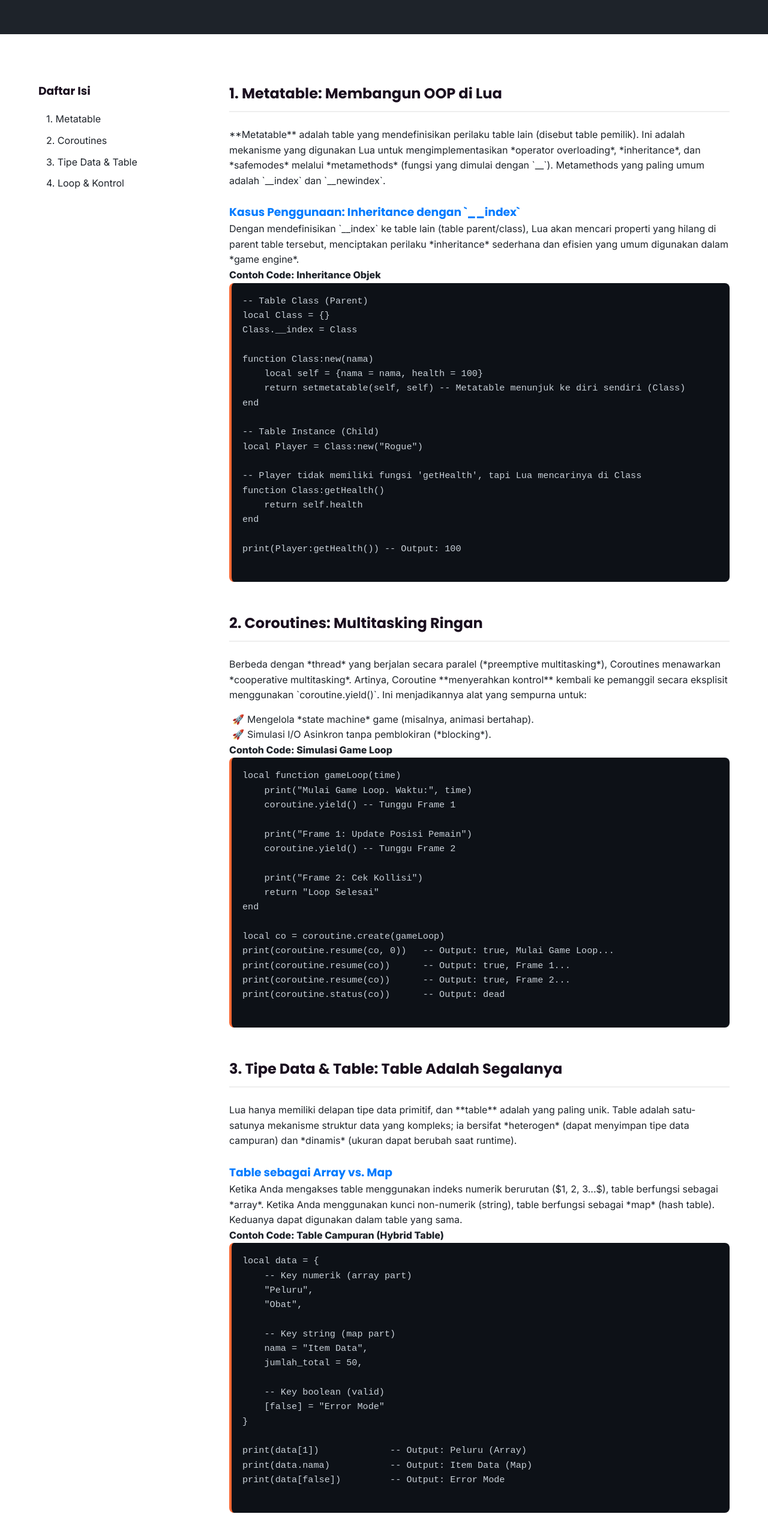
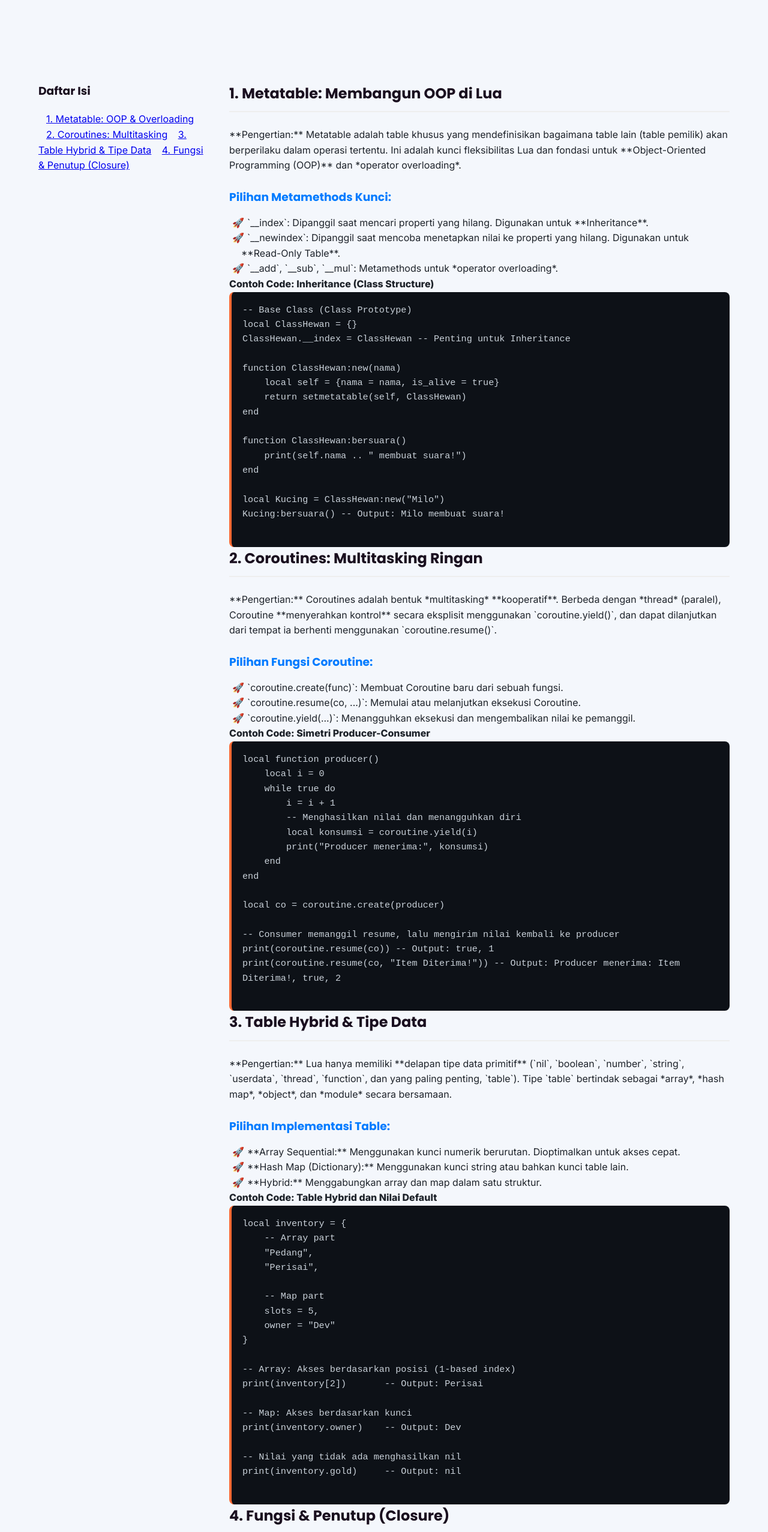
Before and after one commit to Viunze/CodingUser, a plain HTML site: page docs.html in a window 1280 px wide. Shown: the part 246-2800 px from the top of the page at 60% size. Drawn offline with Linux system fonts and the light colour scheme.

Commit message:
Update docs.html

```diff
--- a/docs.html
+++ b/docs.html
@@ -24,112 +24,142 @@
     </header>
 
     <main>
-        <section class="docs-header" style="background-color: var(--color-dark); color: white; padding: 120px 0 60px 0;">
+        <section class="docs-header">
             <div class="container">
                 <h1 style="font-size: 3rem; color: var(--color-accent-orange);">Dokumentasi Inti Lua</h1>
                 <p style="font-size: 1.2rem; margin-top: 15px;">Penjelasan mendalam, contoh kode, dan kasus penggunaan untuk fitur-fitur terkuat Lua.</p>
             </div>
         </section>
 
-        <section class="docs-content" style="padding: 80px 0; background-color: white;">
+        <section class="docs-content">
             <div class="container" style="display: flex; gap: 40px;">
 
                 <aside style="flex: 1; max-width: 280px;">
                     <nav class="docs-sidebar" style="position: sticky; top: 100px;">
                         <h3 style="color: var(--lua-purple-dark); margin-bottom: 20px;">Daftar Isi</h3>
-                        <a href="#metatable-full" class="sidebar-link" style="display: block; margin-bottom: 10px; color: var(--color-dark); text-decoration: none;">1. Metatable</a>
-                        <a href="#coroutine-full" class="sidebar-link" style="display: block; margin-bottom: 10px; color: var(--color-dark); text-decoration: none;">2. Coroutines</a>
-                        <a href="#datatype-full" class="sidebar-link" style="display: block; margin-bottom: 10px; color: var(--color-dark); text-decoration: none;">3. Tipe Data & Table</a>
-                        <a href="#loops" class="sidebar-link" style="display: block; margin-bottom: 10px; color: var(--color-dark); text-decoration: none;">4. Loop & Kontrol</a>
+                        <a href="#metatable-full" class="sidebar-link">1. Metatable: OOP & Overloading</a>
+                        <a href="#coroutine-full" class="sidebar-link">2. Coroutines: Multitasking</a>
+                        <a href="#datatype-full" class="sidebar-link">3. Table Hybrid & Tipe Data</a>
+                        <a href="#functions" class="sidebar-link">4. Fungsi & Penutup (Closure)</a>
                     </nav>
                 </aside>
 
                 <article style="flex: 3; min-width: 600px;">
 
-                    <h2 id="metatable-full" style="color: var(--lua-purple-dark); border-bottom: 2px solid #eee; padding-bottom: 10px; margin-bottom: 25px;">1. Metatable: Membangun OOP di Lua</h2>
+                    <h2 id="metatable-full">1. Metatable: Membangun OOP di Lua</h2>
                     <p>
-                        **Metatable** adalah table yang mendefinisikan perilaku table lain (disebut table pemilik). Ini adalah mekanisme yang digunakan Lua untuk mengimplementasikan *operator overloading*, *inheritance*, dan *safemodes* melalui *metamethods* (fungsi yang dimulai dengan `__`). Metamethods yang paling umum adalah `__index` dan `__newindex`.
+                        **Pengertian:** Metatable adalah table khusus yang mendefinisikan bagaimana table lain (table pemilik) akan berperilaku dalam operasi tertentu. Ini adalah kunci fleksibilitas Lua dan fondasi untuk **Object-Oriented Programming (OOP)** dan *operator overloading*.
                     </p>
-                    <h3 style="margin-top: 25px; color: var(--color-accent-blue);">Kasus Penggunaan: Inheritance dengan `__index`</h3>
-                    <p>
-                        Dengan mendefinisikan `__index` ke table lain (table parent/class), Lua akan mencari properti yang hilang di parent table tersebut, menciptakan perilaku *inheritance* sederhana dan efisien yang umum digunakan dalam *game engine*.
-                    </p>
-                    <h4 class="code-title" style="color: var(--color-dark);">Contoh Code: Inheritance Objek</h4>
+                    <h3 style="margin-top: 25px; color: var(--color-accent-blue);">Pilihan Metamethods Kunci:</h3>
+                    <ul>
+                        <li>`__index`: Dipanggil saat mencari properti yang hilang. Digunakan untuk **Inheritance**.</li>
+                        <li>`__newindex`: Dipanggil saat mencoba menetapkan nilai ke properti yang hilang. Digunakan untuk **Read-Only Table**.</li>
+                        <li>`__add`, `__sub`, `__mul`: Metamethods untuk *operator overloading*.</li>
+                    </ul>
+
+                    <h4 class="code-title" style="color: var(--color-dark);">Contoh Code: Inheritance (Class Structure)</h4>
                     <pre class="code-block">
--- Table Class (Parent)
-local Class = {}
-Class.__index = Class
+-- Base Class (Class Prototype)
+local ClassHewan = {}
+ClassHewan.__index = ClassHewan -- Penting untuk Inheritance
 
-function Class:new(nama)
-    local self = {nama = nama, health = 100}
-    return setmetatable(self, self) -- Metatable menunjuk ke diri sendiri (Class)
+function ClassHewan:new(nama)
+    local self = {nama = nama, is_alive = true}
+    return setmetatable(self, ClassHewan)
 end
 
--- Table Instance (Child)
-local Player = Class:new("Rogue")
-
--- Player tidak memiliki fungsi 'getHealth', tapi Lua mencarinya di Class
-function Class:getHealth()
-    return self.health
+function ClassHewan:bersuara()
+    print(self.nama .. " membuat suara!")
 end
 
-print(Player:getHealth()) -- Output: 100
+local Kucing = ClassHewan:new("Milo")
+Kucing:bersuara() -- Output: Milo membuat suara!
                     </pre>
 
-                    <h2 id="coroutine-full" style="color: var(--lua-purple-dark); border-bottom: 2px solid #eee; padding-bottom: 10px; margin-top: 50px; margin-bottom: 25px;">2. Coroutines: Multitasking Ringan</h2>
+                    <h2 id="coroutine-full">2. Coroutines: Multitasking Ringan</h2>
                     <p>
-                        Berbeda dengan *thread* yang berjalan secara paralel (*preemptive multitasking*), Coroutines menawarkan *cooperative multitasking*. Artinya, Coroutine **menyerahkan kontrol** kembali ke pemanggil secara eksplisit menggunakan `coroutine.yield()`. Ini menjadikannya alat yang sempurna untuk:
-                        <ul>
-                            <li>Mengelola *state machine* game (misalnya, animasi bertahap).</li>
-                            <li>Simulasi I/O Asinkron tanpa pemblokiran (*blocking*).</li>
-                        </ul>
+                        **Pengertian:** Coroutines adalah bentuk *multitasking* **kooperatif**. Berbeda dengan *thread* (paralel), Coroutine **menyerahkan kontrol** secara eksplisit menggunakan `coroutine.yield()`, dan dapat dilanjutkan dari tempat ia berhenti menggunakan `coroutine.resume()`.
                     </p>
-                    <h4 class="code-title" style="color: var(--color-dark);">Contoh Code: Simulasi Game Loop</h4>
+                    <h3 style="margin-top: 25px; color: var(--color-accent-blue);">Pilihan Fungsi Coroutine:</h3>
+                    <ul>
+                        <li>`coroutine.create(func)`: Membuat Coroutine baru dari sebuah fungsi.</li>
+                        <li>`coroutine.resume(co, ...)`: Memulai atau melanjutkan eksekusi Coroutine.</li>
+                        <li>`coroutine.yield(...)`: Menangguhkan eksekusi dan mengembalikan nilai ke pemanggil.</li>
+                    </ul>
+
+                    <h4 class="code-title" style="color: var(--color-dark);">Contoh Code: Simetri Producer-Consumer</h4>
                     <pre class="code-block">
-local function gameLoop(time)
-    print("Mulai Game Loop. Waktu:", time)
-    coroutine.yield() -- Tunggu Frame 1
-
-    print("Frame 1: Update Posisi Pemain")
-    coroutine.yield() -- Tunggu Frame 2
-
-    print("Frame 2: Cek Kollisi")
-    return "Loop Selesai"
+local function producer()
+    local i = 0
+    while true do
+        i = i + 1
+        -- Menghasilkan nilai dan menangguhkan diri
+        local konsumsi = coroutine.yield(i)
+        print("Producer menerima:", konsumsi)
+    end
 end
 
-local co = coroutine.create(gameLoop)
-print(coroutine.resume(co, 0))   -- Output: true, Mulai Game Loop...
-print(coroutine.resume(co))      -- Output: true, Frame 1...
-print(coroutine.resume(co))      -- Output: true, Frame 2...
-print(coroutine.status(co))      -- Output: dead
+local co = coroutine.create(producer)
+
+-- Consumer memanggil resume, lalu mengirim nilai kembali ke producer
+print(coroutine.resume(co)) -- Output: true, 1
+print(coroutine.resume(co, "Item Diterima!")) -- Output: Producer menerima: Item Diterima!, true, 2
                     </pre>
 
-                    <h2 id="datatype-full" style="color: var(--lua-purple-dark); border-bottom: 2px solid #eee; padding-bottom: 10px; margin-top: 50px; margin-bottom: 25px;">3. Tipe Data & Table: Table Adalah Segalanya</h2>
+                    <h2 id="datatype-full">3. Table Hybrid & Tipe Data</h2>
                     <p>
-                        Lua hanya memiliki delapan tipe data primitif, dan **table** adalah yang paling unik. Table adalah satu-satunya mekanisme struktur data yang kompleks; ia bersifat *heterogen* (dapat menyimpan tipe data campuran) dan *dinamis* (ukuran dapat berubah saat runtime).
+                        **Pengertian:** Lua hanya memiliki **delapan tipe data primitif** (`nil`, `boolean`, `number`, `string`, `userdata`, `thread`, `function`, dan yang paling penting, `table`). Tipe `table` bertindak sebagai *array*, *hash map*, *object*, dan *module* secara bersamaan.
                     </p>
-                    <h3 style="margin-top: 25px; color: var(--color-accent-blue);">Table sebagai Array vs. Map</h3>
-                    <p>
-                        Ketika Anda mengakses table menggunakan indeks numerik berurutan ($1, 2, 3...$), table berfungsi sebagai *array*. Ketika Anda menggunakan kunci non-numerik (string), table berfungsi sebagai *map* (hash table). Keduanya dapat digunakan dalam table yang sama.
-                    </p>
-                    <h4 class="code-title" style="color: var(--color-dark);">Contoh Code: Table Campuran (Hybrid Table)</h4>
+                    <h3 style="margin-top: 25px; color: var(--color-accent-blue);">Pilihan Implementasi Table:</h3>
+                    <ul>
+                        <li>**Array Sequential:** Menggunakan kunci numerik berurutan. Dioptimalkan untuk akses cepat.</li>
+                        <li>**Hash Map (Dictionary):** Menggunakan kunci string atau bahkan kunci table lain.</li>
+                        <li>**Hybrid:** Menggabungkan array dan map dalam satu struktur.</li>
+                    </ul>
+
+                    <h4 class="code-title" style="color: var(--color-dark);">Contoh Code: Table Hybrid dan Nilai Default</h4>
                     <pre class="code-block">
-local data = {
-    -- Key numerik (array part)
-    "Peluru",
-    "Obat",
+local inventory = {
+    -- Array part
+    "Pedang",
+    "Perisai",
 
-    -- Key string (map part)
-    nama = "Item Data",
-    jumlah_total = 50,
-
-    -- Key boolean (valid)
-    [false] = "Error Mode"
+    -- Map part
+    slots = 5,
+    owner = "Dev"
 }
 
-print(data[1])             -- Output: Peluru (Array)
-print(data.nama)           -- Output: Item Data (Map)
-print(data[false])         -- Output: Error Mode
+-- Array: Akses berdasarkan posisi (1-based index)
+print(inventory[2])       -- Output: Perisai
+
+-- Map: Akses berdasarkan kunci
+print(inventory.owner)    -- Output: Dev
+
+-- Nilai yang tidak ada menghasilkan nil
+print(inventory.gold)     -- Output: nil
+                    </pre>
+
+                    <h2 id="functions">4. Fungsi & Penutup (Closure)</h2>
+                    <p>
+                        **Pengertian:** Fungsi adalah tipe data *first-class* di Lua, artinya fungsi dapat disimpan dalam variabel, dilewatkan sebagai argumen, dan dikembalikan oleh fungsi lain. **Closure** terjadi ketika sebuah fungsi bersarang ('nested function') menyimpan akses ke variabel lokal dari fungsi luarnya.
+                    </p>
+                    <h4 class="code-title" style="color: var(--color-dark);">Contoh Code: Membuat Counter dengan Closure</h4>
+                    <pre class="code-block">
+-- Fungsi luar (factory)
+function createCounter()
+    local count = 0 -- Variabel lokal yang 'ditangkap' (upvalue)
+    return function()
+        count = count + 1
+        return count
+    end
+end
+
+local counterA = createCounter()
+local counterB = createCounter()
+
+print(counterA()) -- Output: 1
+print(counterA()) -- Output: 2
+print(counterB()) -- Output: 1 (Memiliki 'count' yang terpisah)
                     </pre>
                 </article>
             </div>
@@ -139,7 +169,29 @@ print(data[false])         -- Output: Error Mode
 
     <footer class="main-footer">
         <div class="container footer-grid">
+            <div class="footer-about">
+                <h4 class="footer-heading">LuaVerse</h4>
+                <p>Situs pembelajaran bahasa Lua yang fokus pada efisiensi, kecepatan, dan aplikasi di dunia nyata.</p>
+                <p class="copyright">&copy; 2024 LuaVerse. Dibuat dengan semangat open source.</p>
             </div>
+
+            <div class="footer-links">
+                <h4 class="footer-heading">Tautan</h4>
+                <a href="docs.html" class="footer-link">Dokumentasi</a>
+                <a href="tutorials.html" class="footer-link">Tutorial Lanjutan</a>
+                <a href="contact.html" class="footer-link">Ajukan Pertanyaan</a>
+            </div>
+
+            <div class="footer-community">
+                <h4 class="footer-heading">Komunitas</h4>
+                <div class="social-icons">
+                    <a href="#" class="social-link">Discord</a>
+                    <a href="#" class="social-link">GitHub</a>
+                    <a href="#" class="social-link">Twitter/X</a>
+                </div>
+                <p class="footer-contact">Email: info@luaverse.dev</p>
+            </div>
+        </div>
     </footer>
 
     <script src="script.js"></script>
```
